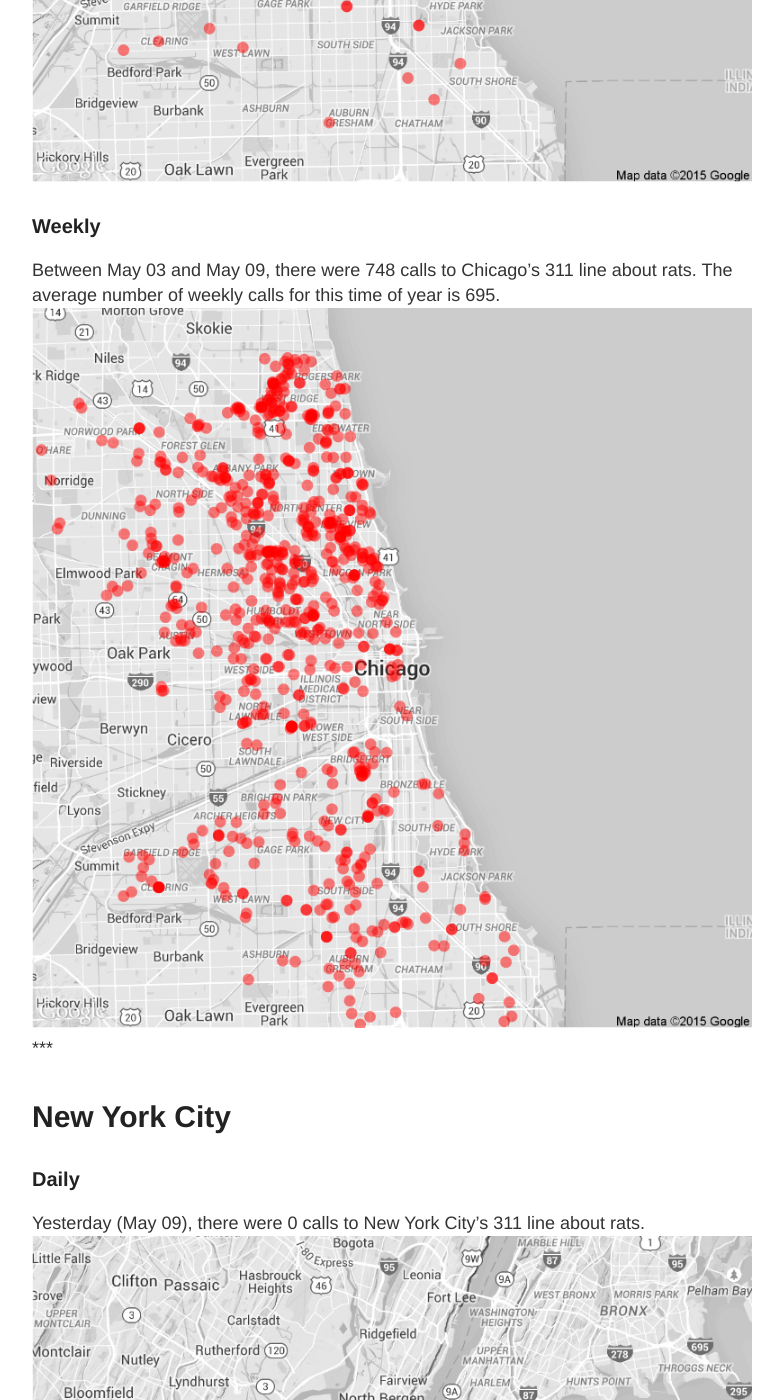
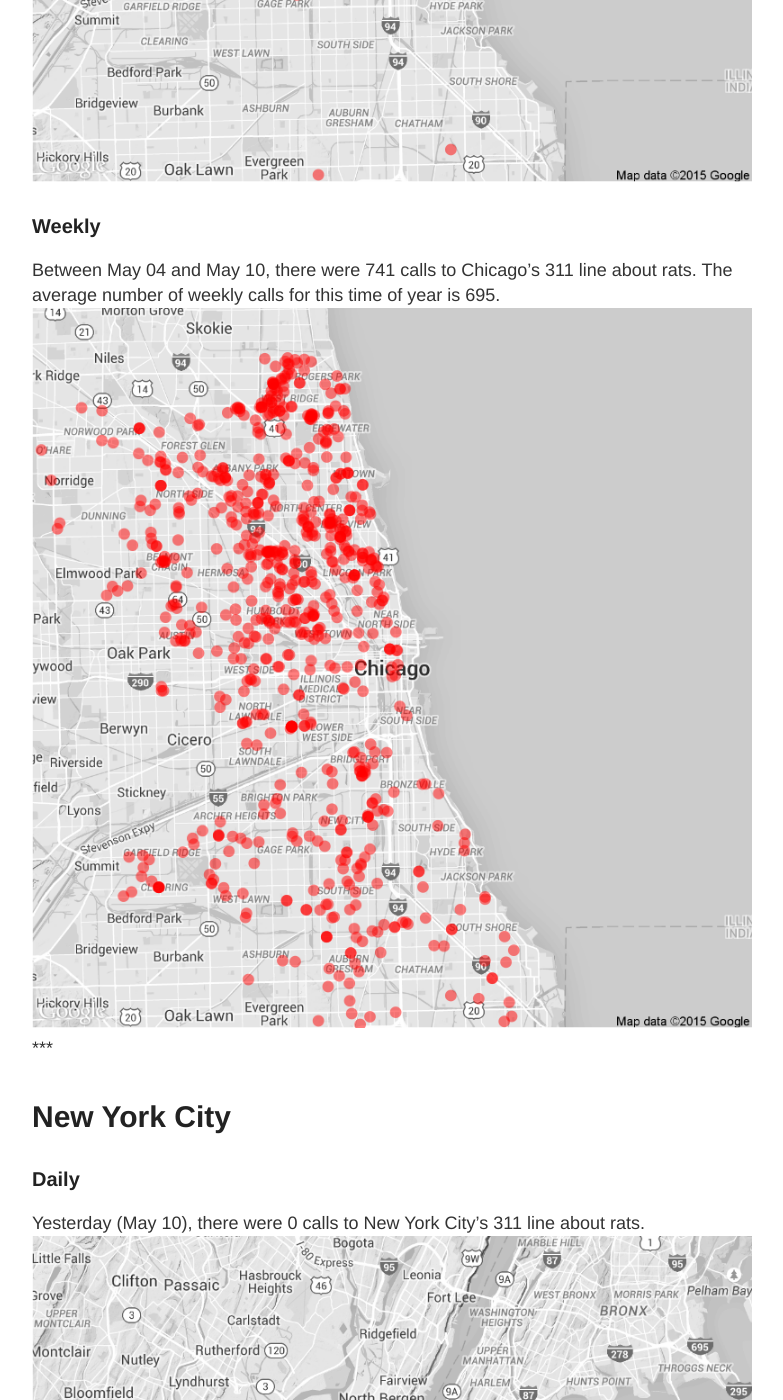
Before and after one commit to DanielHadley/ratmaps, a Jekyll site: the page built from daily.md, in a window 1280 px wide and 1400 px high, scrolled down 1033 px. Shown: the whole window, without its empty margins (248-1031 px from the left). Built offline with Jekyll 4.4.1, drawn with Linux system fonts in a browser that asks for light colours; comment, search, counter and statistics services are not loaded; some of the changed text lies outside the part shown.

Commit message:
Daily Maps

```diff
--- a/daily.md
+++ b/daily.md
@@ -15,22 +15,22 @@
 
 ### Daily
 
-Yesterday (May 09), there were 49 calls to Chicago's 311 line about rats.
+Yesterday (May 10), there were 32 calls to Chicago's 311 line about rats.
 ![Chicago rat calls to 311 weekly map]({{ site.cityimages }}/daily/Chicago_Rat_Map_Daily.png)
 
 ### Weekly
-Between May 03 and May 09, there were 748 calls to Chicago's 311 line about rats. The average number of weekly calls for this time of year is 695.
+Between May 04 and May 10, there were 741 calls to Chicago's 311 line about rats. The average number of weekly calls for this time of year is 695.
 ![Chicago rat calls to 311 weekly map]({{ site.cityimages }}/daily/Chicago_Rat_Map_Weekly.png)
 ***
 # New York City <a id="nyc"><a>
 
 ### Daily
 
-Yesterday (May 09), there were 0 calls to New York City's 311 line about rats.
+Yesterday (May 10), there were 0 calls to New York City's 311 line about rats.
 ![NYC rat calls to 311 weekly map]({{ site.cityimages }}/daily/NYC_Rat_Map_Daily.png)
 
 ### Weekly
-Between May 03 and May 09, there were 0 calls to New York City's 311 line about rats. The average number of weekly calls for this time of year is 250.
+Between May 04 and May 10, there were 0 calls to New York City's 311 line about rats. The average number of weekly calls for this time of year is 250.
 ![NYC rat calls to 311 weekly map]({{ site.cityimages }}/daily/NYC_Rat_Map_Weekly.png)
 
 Each red dot represents one call about a rat seen in that location. The dots are transparent, so multiple calls from one location will be seen as a solid dot. The usual caveats apply: more calls do not necessarily mean that there are more rats in that location than other parts of the city. A cluster of dots could indicate that one resident is unusually vocal about rodents in his or her neighborhood. Also, more densely populated neighborhoods tend to make more calls to 311.
```
Also changed, not shown: images/pages/daily/Chicago_Rat_Map_Daily.png, images/pages/daily/Chicago_Rat_Map_Weekly.png, images/pages/daily/NYC_Rat_Map_Daily.png, images/pages/daily/NYC_Rat_Map_Weekly.png.
